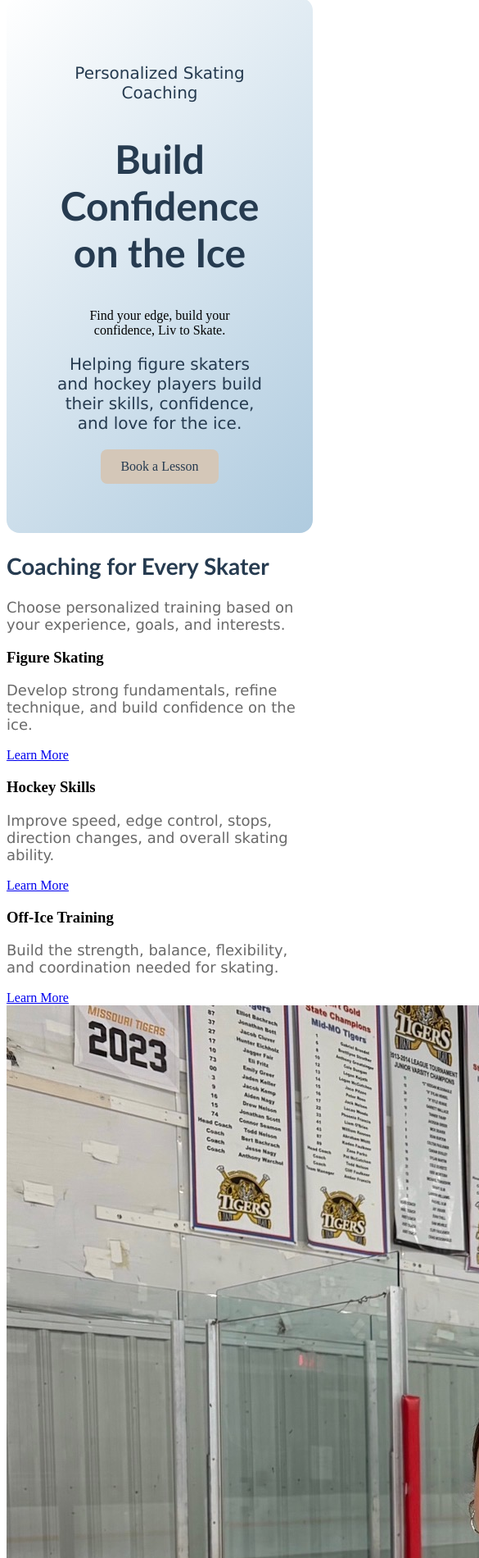
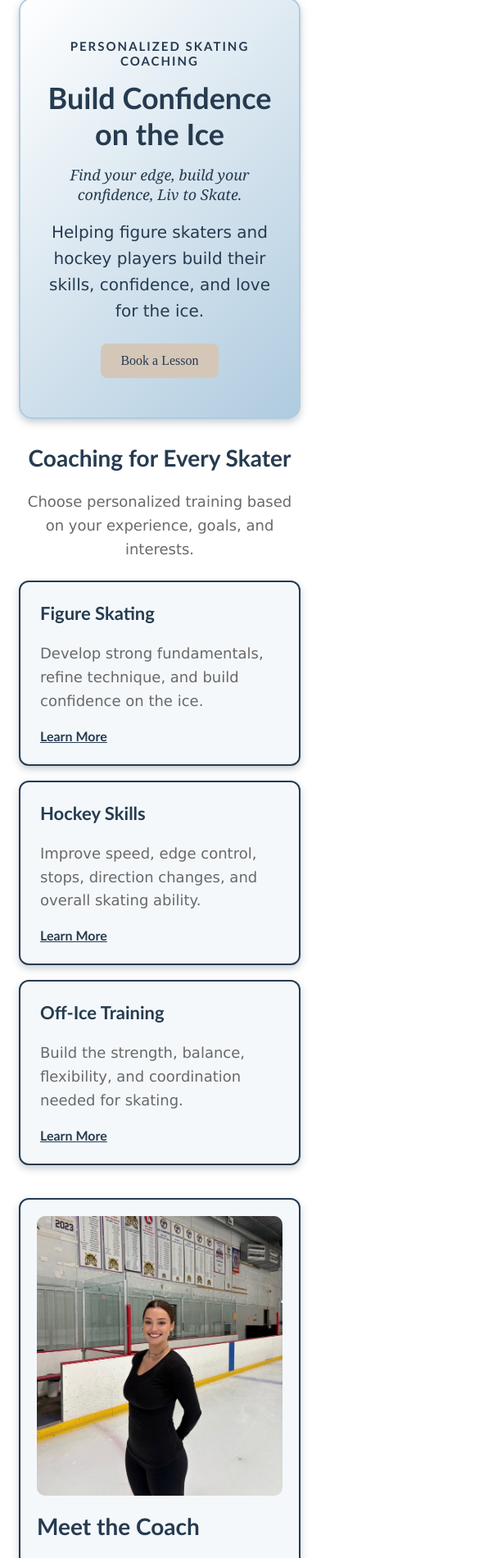
Before and after one commit to Olivia-E-Mizzou/olivia-e-mizzou.github.io, a plain HTML site: page index.html in a window 390 px wide. Shown: the part 100-2000 px from the top of the page at 82% size, 585 px wide, since content can reach past the window. Drawn offline with Linux system fonts and the light colour scheme.

Commit message:
Update style.css
Style responsive homepage sections

```diff
--- a/style.css
+++ b/style.css
@@ -51,6 +51,203 @@ h2 {
 .hero a:hover {
   background-color: #263B50;
   color: #FFFFFF;
+}
+
+/* Home Page Layout */
+.home-content {
+  width: 100%;
+  max-width: 1200px;
+  margin: 0 auto;
+  padding: 0 24px 40px;
+  box-sizing: border-box;
+}
+
+.home-page .hero {
+  margin-bottom: 40px;
+  padding: 70px 30px;
+  border: 2px solid #AFCBDF;
+  box-shadow: 0 4px 10px rgba(38, 59, 80, 0.25);
+}
+
+.home-page .hero-eyebrow {
+  color: #263B50;
+  margin: 0 0 14px;
+  font-family: "Trebuchet MS", Arial, sans-serif;
+  font-size: 15px;
+  font-weight: bold;
+  letter-spacing: 2px;
+  text-transform: uppercase;
+}
+
+.home-page .hero h1 {
+  margin: 0 0 16px;
+  font-size: 48px;
+}
+
+.home-page .hero blockquote {
+  color: #263B50;
+  margin: 0 auto 18px;
+  font-family: Georgia, "Times New Roman", serif;
+  font-size: 20px;
+  font-style: italic;
+}
+
+.home-page .hero p:not(.hero-eyebrow) {
+  max-width: 760px;
+  margin: 0 auto 24px;
+  line-height: 1.6;
+}
+
+.home-services {
+  margin-bottom: 40px;
+  text-align: center;
+}
+
+.home-services > p {
+  max-width: 700px;
+  margin: 0 auto;
+  line-height: 1.6;
+}
+
+.home-service-grid {
+  display: grid;
+  grid-template-columns: repeat(3, minmax(0, 1fr));
+  gap: 24px;
+  margin-top: 24px;
+}
+
+.home-service-card {
+  background-color: #F4F8FB;
+  padding: 24px;
+  border: 2px solid #263B50;
+  border-radius: 12px;
+  box-shadow: 0 4px 10px rgba(38, 59, 80, 0.25);
+  text-align: left;
+}
+
+.home-service-card h3 {
+  color: #263B50;
+  margin-top: 0;
+  font-family: "Trebuchet MS", Arial, sans-serif;
+  font-size: 22px;
+}
+
+.home-service-card p {
+  line-height: 1.6;
+}
+
+.home-service-card a,
+.home-coach a {
+  color: #263B50;
+  font-family: "Trebuchet MS", Arial, sans-serif;
+  font-weight: bold;
+}
+
+.home-service-card a:hover,
+.home-service-card a:focus,
+.home-coach a:hover,
+.home-coach a:focus {
+  color: darkblue;
+}
+
+.home-coach {
+  display: grid;
+  grid-template-columns: 280px 1fr;
+  align-items: center;
+  gap: 30px;
+  background-color: #F4F8FB;
+  padding: 24px;
+  border: 2px solid #263B50;
+  border-radius: 12px;
+  box-shadow: 0 4px 10px rgba(38, 59, 80, 0.25);
+}
+
+.home-coach img {
+  display: block;
+  width: 100%;
+  height: 280px;
+  object-fit: cover;
+  border-radius: 10px;
+}
+
+.home-coach h2 {
+  margin-top: 0;
+}
+
+.home-coach p {
+  line-height: 1.6;
+}
+
+/* Home Page Footer */
+.home-page footer {
+  background-image:
+    linear-gradient(rgba(255, 255, 255, 0.65), rgba(175, 203, 223, 0.65)),
+    url("media/footer-background.png");
+  background-size: cover;
+  background-position: center;
+  color: #263B50;
+  padding: 24px;
+  margin-top: 40px;
+  border-top: 3px solid #263B50;
+  font-family: Verdana, Geneva, sans-serif;
+}
+
+.home-page footer p {
+  color: #263B50;
+  margin: 8px 0;
+}
+
+.home-page .contact-item {
+  display: flex;
+  align-items: center;
+  gap: 10px;
+}
+
+.home-page .contact-icon {
+  width: 28px;
+  height: 28px;
+  object-fit: contain;
+}
+
+/* Home Page Mobile Layout */
+@media screen and (max-width: 700px) {
+  .home-content {
+    padding: 0 15px 30px;
+  }
+
+  .home-page .hero {
+    margin-bottom: 30px;
+    padding: 48px 20px;
+  }
+
+  .home-page .hero h1 {
+    font-size: 36px;
+  }
+
+  .home-page .hero blockquote {
+    font-size: 18px;
+  }
+
+  .home-service-grid {
+    grid-template-columns: 1fr;
+    gap: 18px;
+  }
+
+  .home-coach {
+    grid-template-columns: 1fr;
+    gap: 20px;
+    padding: 20px;
+  }
+
+  .home-coach img {
+    height: auto;
+    max-height: 360px;
+    object-position: center;
+  }
+
+  .home-page footer {
+    padding: 18px;
+  }
 }
 
 /* Services List */
```
